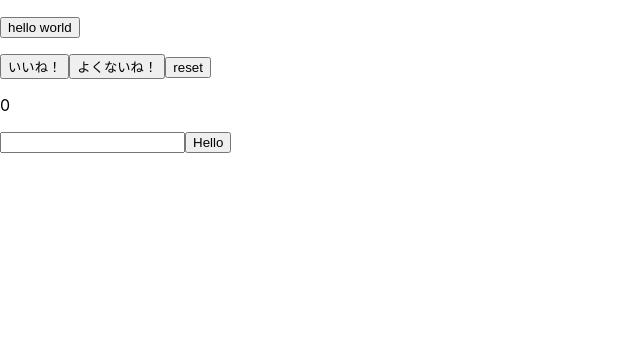
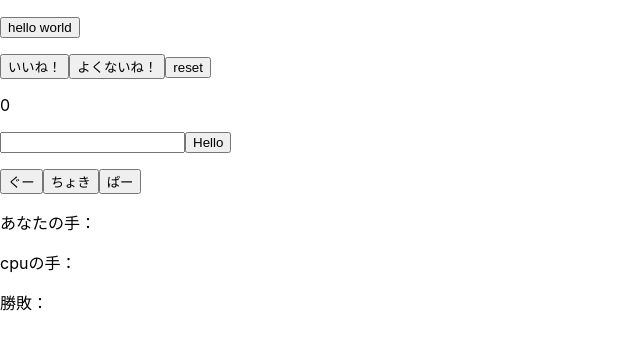
Before and after one commit to SatakeYusuke19920527/deploy_app_takumi, a React (Create React App) app: page / in a window 1280 px wide. Shown: the top 350 px of the page, without its empty margins (0-640 px from the left). Built offline with nearby package versions, Linux system fonts and the light colour scheme.

Commit message:
ジャンケンできた

```diff
--- a/src/App.js
+++ b/src/App.js
@@ -3,9 +3,13 @@ import React, { useState } from 'react';
 
 function App() {
   const [count, setCount] = useState(0)
+  const [countcpu, setCountcpu] = useState(0)
   const [text, setText] = useState('')
   const [text1, setText1] = useState('')
   const [error, setError] = useState('')
+  const [jibun, setJibun] = useState('')
+  const [cpu, setCpu] = useState('')
+  const [kekka, setKekka] = useState('')
 
 
   const handleClick = () => {
@@ -37,11 +41,60 @@ function App() {
     console.log(error)
     if (text === "") {
       setError('何か文字を入力してください')
+      setText1('')
     } else {
       setText1(text)
       setError('')
     }
   }
+
+  const jankenjibun = () => {
+    setJibun('ぐー')
+    jankencpu()
+    if (countcpu === 0) {
+      setKekka('あいこです。')
+    } else if (countcpu === 1) {
+      setKekka('かちです。')
+    } else if (countcpu === 2) {
+      setKekka('まけです。')
+    }
+  }
+  const jankenjibun1 = () => {
+    setJibun('ちょき')
+    jankencpu()
+    if (countcpu === 0) {
+      setKekka('まけです。')
+    } else if (countcpu === 1) {
+      setKekka('あいこです。')
+    } else if (countcpu === 2) {
+      setKekka('かちです。')
+    }
+  }
+  const jankenjibun2 = () => {
+    setJibun('ぱー')
+    jankencpu()
+    if (countcpu === 0) {
+      setKekka('かちです。')
+    } else if (countcpu === 1) {
+      setKekka('まけです。')
+    } else if (countcpu === 2) {
+      setKekka('あいこです。')
+    }
+  }
+  const jankencpu = () => {
+    const cpuCard = Math.floor(Math.random() * 3)
+    setCountcpu(cpuCard)
+    console.log(countcpu)
+    if (countcpu === 0) {
+      setCpu('ぐー')
+    } else if (countcpu === 1){
+      setCpu('ちょき')
+    } else if (countcpu === 2){
+      setCpu('ぱー')
+    }
+  }
+
+
 
 
     return(
@@ -49,10 +102,12 @@ function App() {
       <p><button onClick={handleClick}>hello world</button></p>
       <p><button onClick={Increment}>いいね！</button><button onClick={Decrement}>よくないね！</button><button onClick={Reset}>reset</button></p>
       <p>{count}</p>
-        <input type="text" value={text} onChange={handleChange} />
-        <button onClick={hyouji}>Hello</button>
-        <h1>{text1}{error}</h1>
-
+      <p><input type="text" value={text} onChange={handleChange} /><button onClick={hyouji}>Hello</button><p>{text1}</p></p>
+        <p style={{ color: 'red' }}>{error}</p>
+        <p><button onClick={jankenjibun}>ぐー</button><button onClick={jankenjibun1}>ちょき</button><button onClick={jankenjibun2}>ぱー</button></p>
+        <p>あなたの手：{jibun}</p>
+        <p>cpuの手：{cpu}</p>
+        <p>勝敗：{kekka}</p>
     </div >
   );
 }
```
